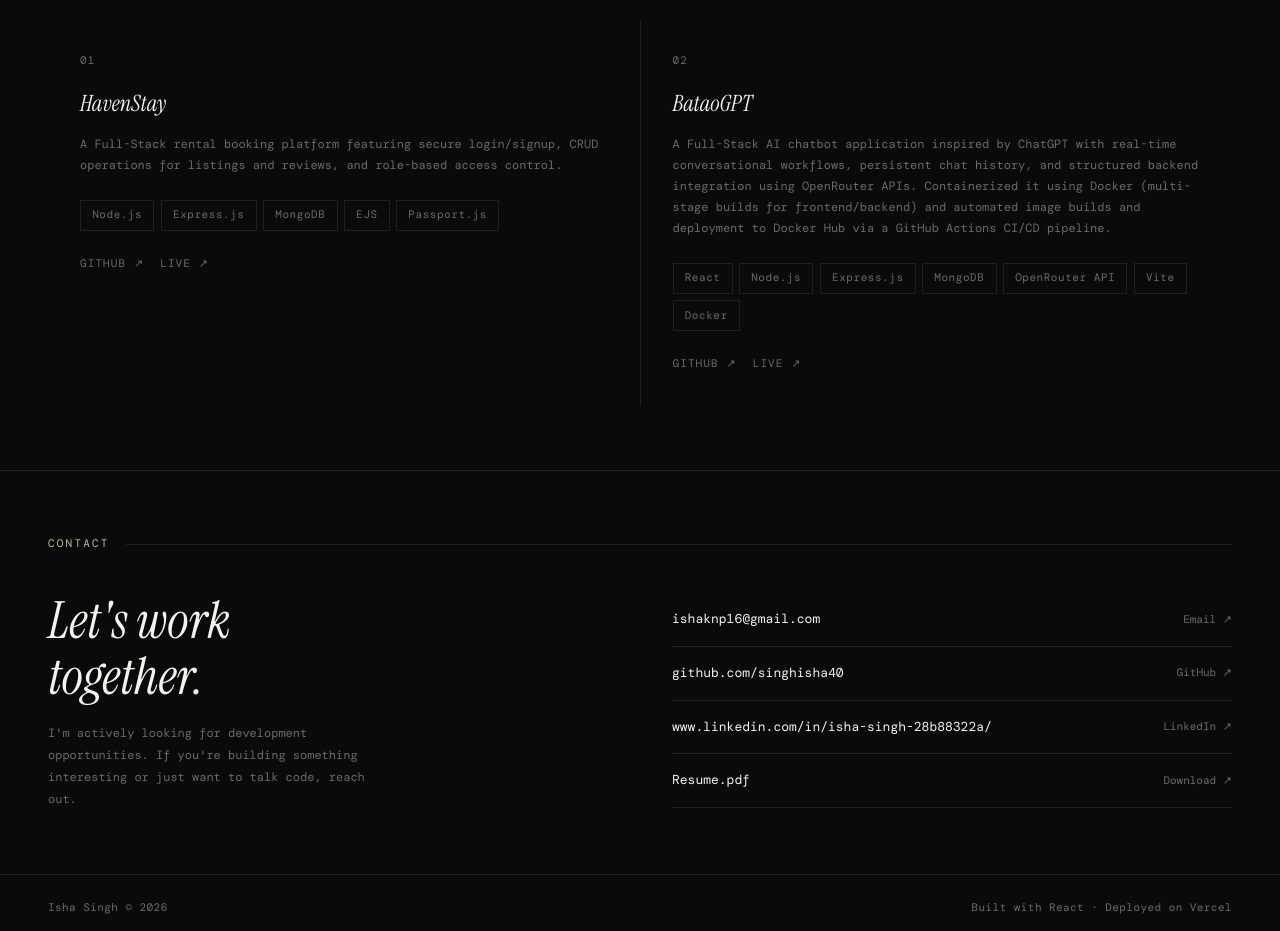
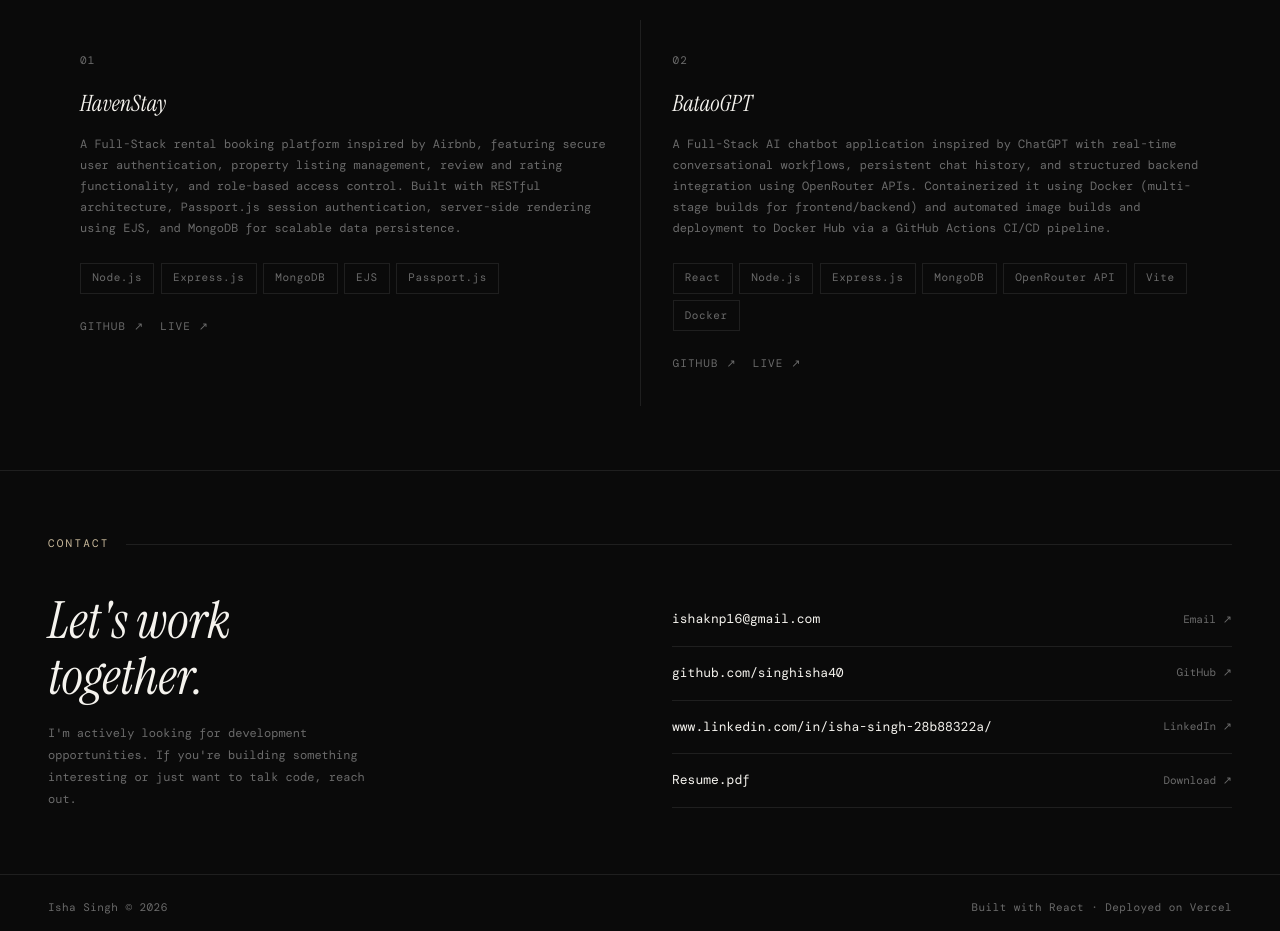
Before and after one commit to singhisha40/MyPortfolio, a React (Vite) app: page / in a window 1280 px wide. Shown: the part 1640-2571 px from the top of the page. Built offline with nearby package versions, Linux system fonts and the light colour scheme; a web font is replaced by a local one.

Commit message:
Update Project Description

```diff
--- a/src/data.js
+++ b/src/data.js
@@ -32,7 +32,7 @@ export const projects = [
   {
     num: '01',
     title: 'HavenStay',
-    desc: 'A Full-Stack rental booking platform featuring secure login/signup, CRUD operations for listings and reviews, and role-based access control.',
+    desc: 'A Full-Stack rental booking platform inspired by Airbnb, featuring secure user authentication, property listing management, review and rating functionality, and role-based access control. Built with RESTful architecture, Passport.js session authentication, server-side rendering using EJS, and MongoDB for scalable data persistence.',
     stack: [ 'Node.js', 'Express.js','MongoDB','EJS','Passport.js'],
     github: 'https://github.com/singhisha40/HavenStay',
     live: 'https://havenstay-8lo1.onrender.com/',
```
